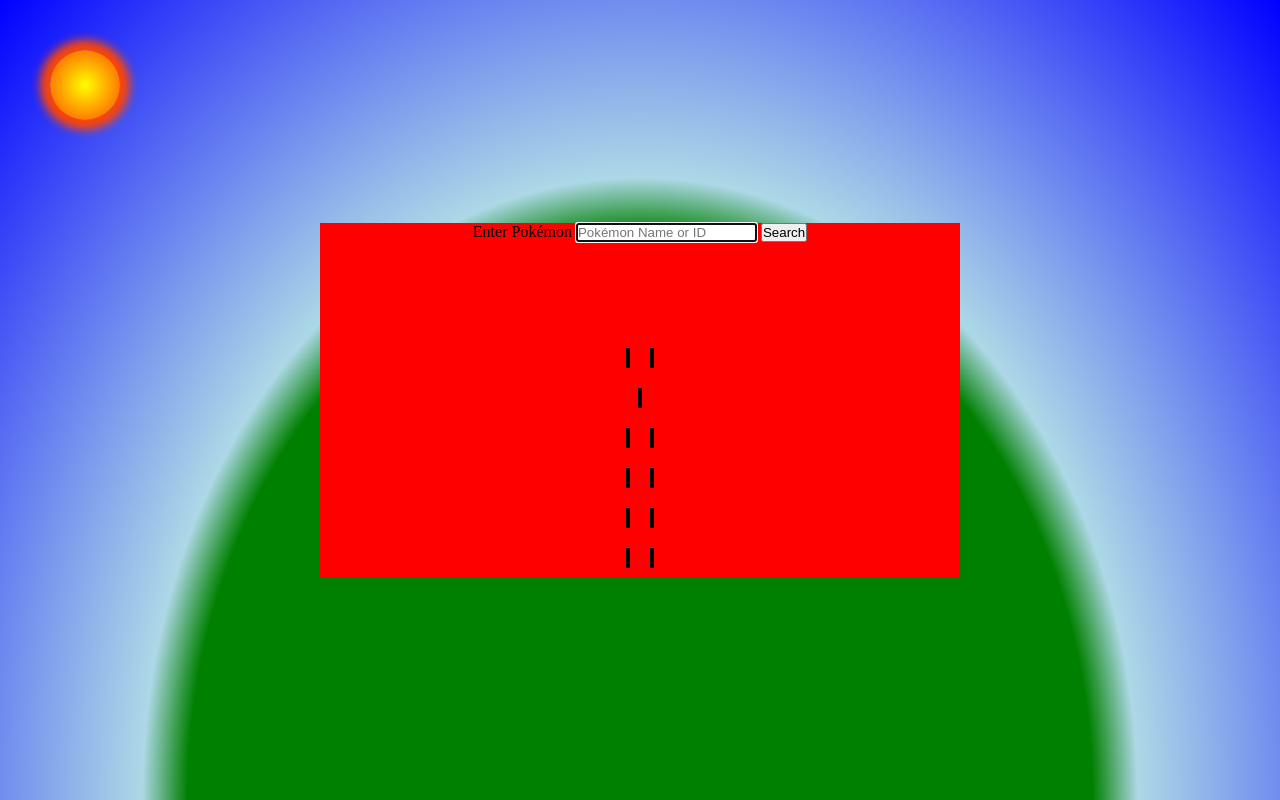
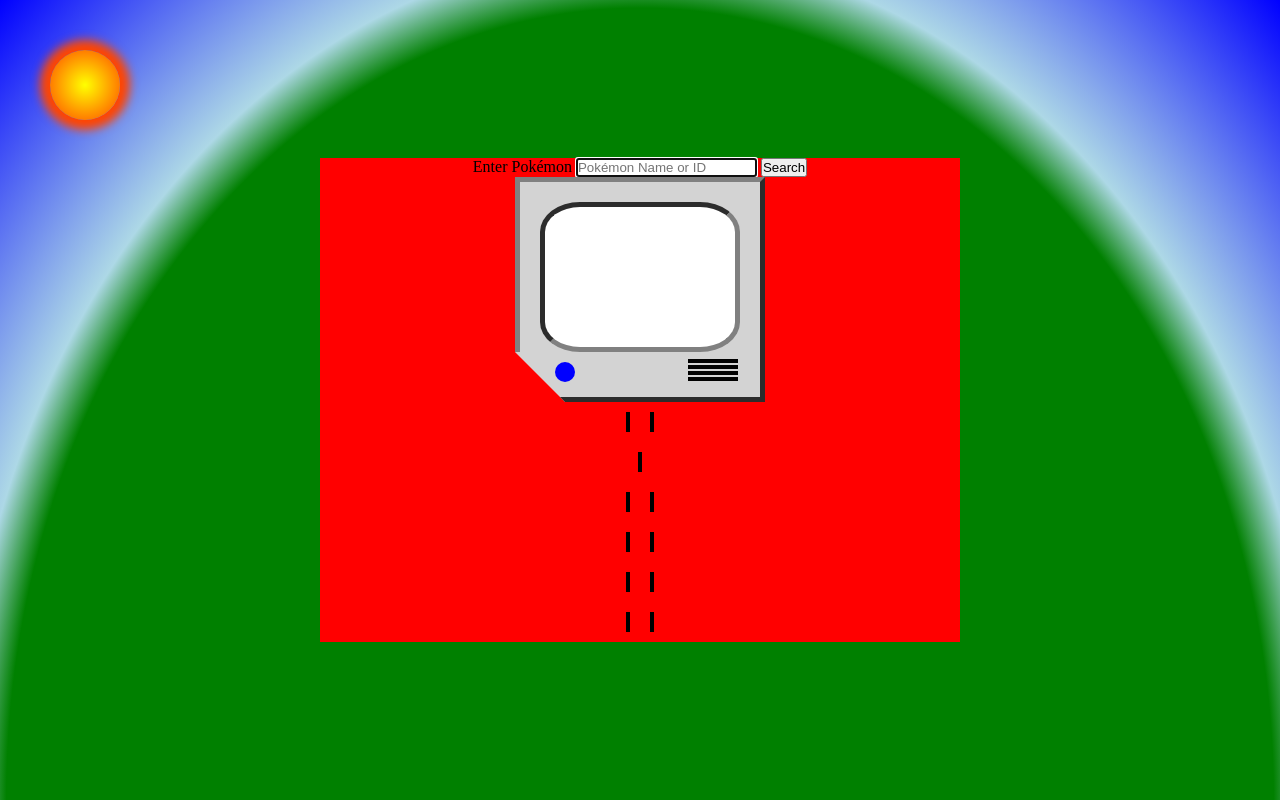
Before and after one commit to LegoMyEgg0/pokemonsearchapp, a plain HTML site: page index.html in a window 1280 px wide. Drawn offline with Linux system fonts and the light colour scheme.

Commit message:
making it look more like a pokedex changed the css to make the screen look more like a pokedex. working on making the frame the correct shape.

```diff
--- a/index.html
+++ b/index.html
@@ -22,7 +22,25 @@
         />
         <button id="search-button">Search</button>
       </div>
-      <div id="picture" class="picture"></div>
+      <div call="screen-bezel-container">
+        <div class="screen-bezel-top">
+          <div id="picture" class="picture"></div>
+        </div>
+        <div class="screen-bezel-bottom">
+          <div class="bottom-bezel-light"></div>
+          <div class="vent-container">
+            <div class="vent"></div>
+            <div class="vent"></div>
+            <div class="vent"></div>
+            <div class="vent"></div>
+          </div>
+        </div>
+      </div>
+      <!-- <div class="screen-bezel-top">
+        <div id="picture" class="picture"></div>
+      </div>
+      <div class="screen-bezel-bottom"></div> -->
+      <!-- <div id="picture" class="picture"></div> -->
       <div class="stats-container">
         <div class="name id">
           <div id="pokemon-name" class="stats"></div>
--- a/styles.css
+++ b/styles.css
@@ -11,10 +11,11 @@ body {
   justify-content: center;
   align-items: center;
   /* background: linear-gradient(0deg, green 50%, lightblue, blue); */
+  /*  maybe try ellipse for a better curve  */
   background: radial-gradient(
     ellipse at bottom,
-    green 50%,
-    lightblue 55%,
+    green 70%,
+    lightblue 75%,
     blue
   );
   /* position: relative; */
@@ -43,9 +44,62 @@ body {
   flex-direction: column;
 }
 
+.screen-bezel-top {
+  background: lightgrey;
+  padding: 20px 20px 0px;
+  border-left: 5px outset grey;
+  border-top: 5px outset grey;
+  border-right: 5px outset grey;
+}
+
 .picture {
-  height: 96px;
-  width: 96px;
+  height: 150px;
+  width: 200px;
+  background: white;
+  border-radius: 20%;
+  border: 5px inset grey;
+  display: flex;
+  justify-content: center;
+}
+
+img {
+  max-height: 100%;
+  min-height: 100%;
+  /* min-width: 100%; */
+  max-width: 100%;
+}
+
+.screen-bezel-bottom {
+  height: 50px;
+  width: 100%;
+  background: lightgrey; /*      LL        UR       LR */
+  clip-path: polygon(0% 0%, 100% 0%, 100% 100%, 20% 100%);
+  border-bottom: 5px outset grey;
+  border-right: 5px outset grey;
+  position: relative;
+}
+
+.bottom-bezel-light {
+  height: 20px;
+  width: 20px;
+  background: blue;
+  border-radius: 50%;
+  position: absolute;
+  left: 40px;
+  top: 10px;
+}
+
+.vent-container {
+  position: absolute;
+  top: 5px;
+  right: 20px;
+}
+
+.vent {
+  height: 4px;
+  width: 50px;
+  margin: 2px;
+  background: black;
 }
 
 .stats-container {
```
